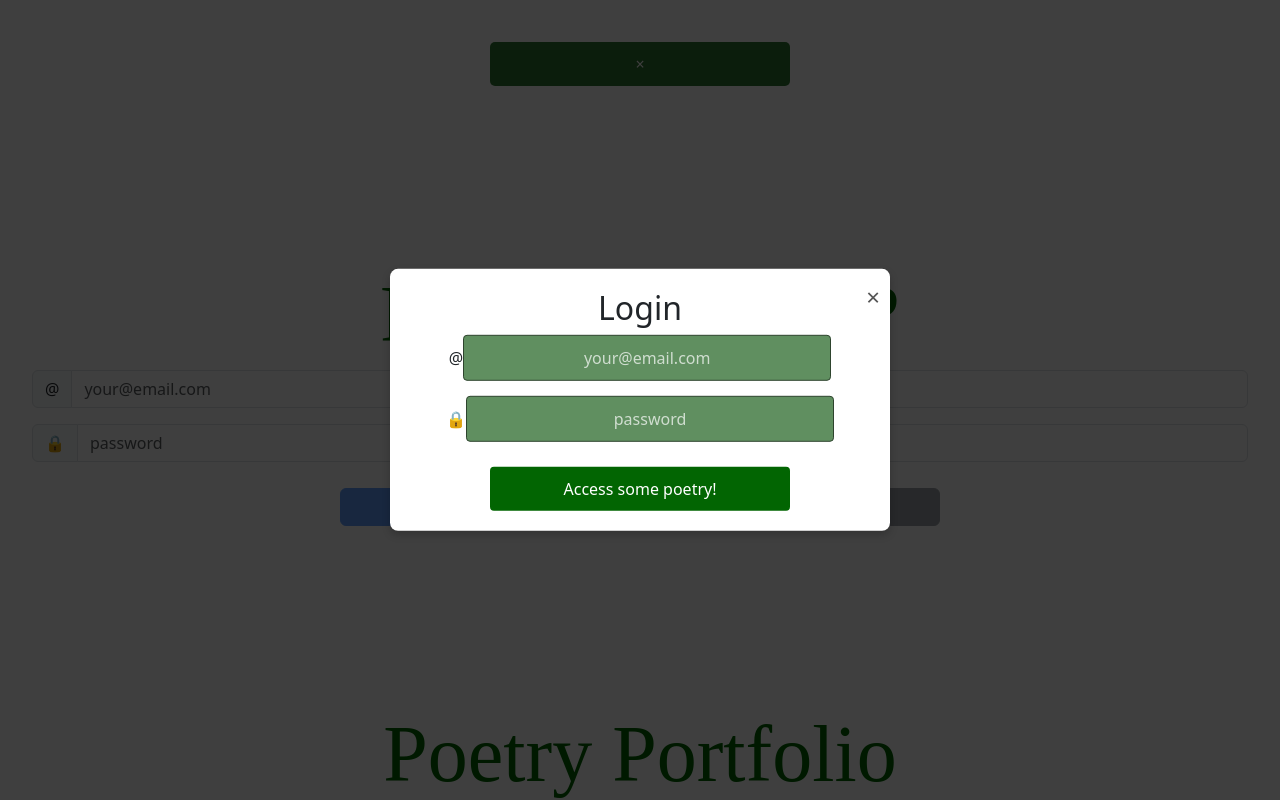
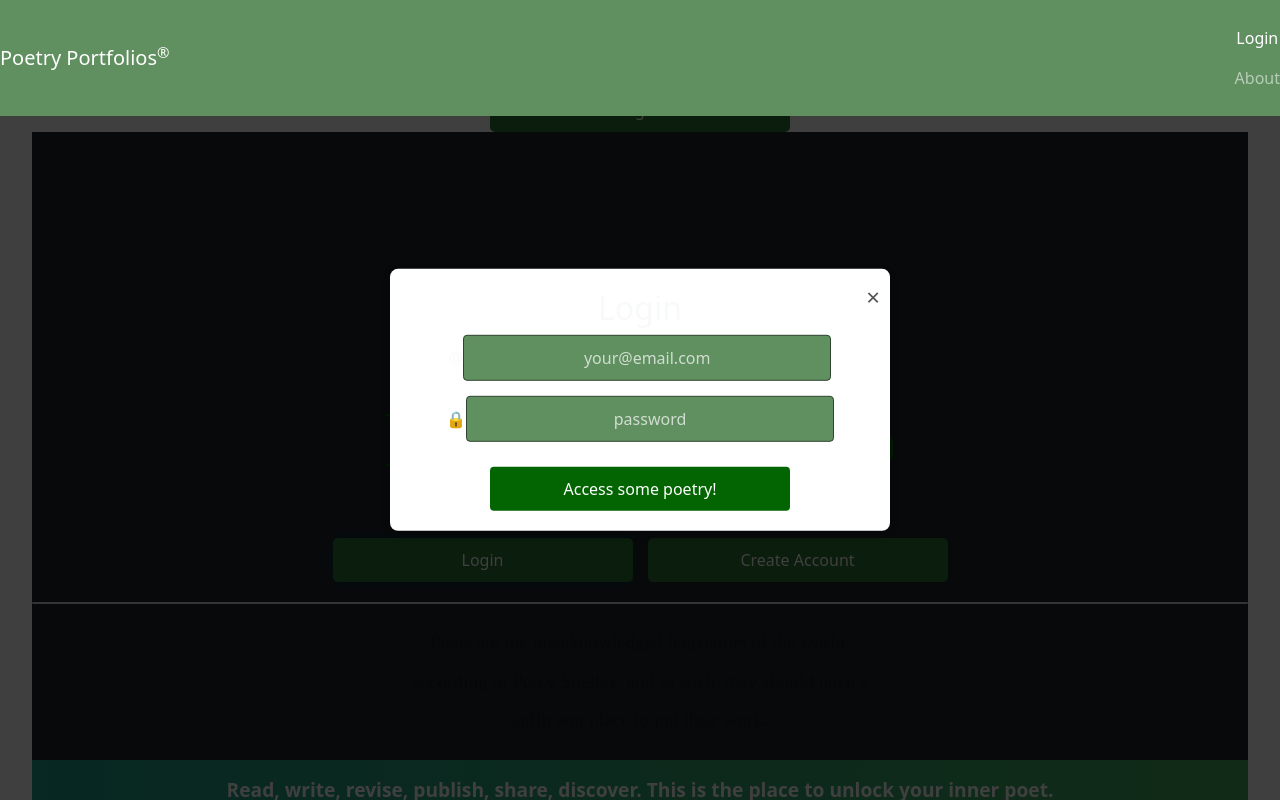
Before and after one commit to evajterry/CS260-React, a React (Vite) app: page / in a window 1280 px wide. Both pictures are taken after a click on the button "Login". Shown: the top 800 px of the page. Built offline with nearby package versions, Linux system fonts and the light colour scheme.

Commit message:
I made a new github -- this is now using mainly the simon

```diff
--- a/src/App.jsx
+++ b/src/App.jsx
@@ -18,18 +18,14 @@ import YeatsImage from "./images/william-yeats.jpeg";
 import AtwoodImage from "./images/margaret-atwood.webp";
 
 // import Search from './pages/Search';
-import { BrowserRouter as Router, Route, Routes, BrowserRouter, NavLink, Navigate, useNavigate } from 'react-router-dom';
+import { BrowserRouter, NavLink, Route, Routes, Navigate, useNavigate } from 'react-router-dom';
 
 function App() {
+  const [userName, setUserName] = React.useState(localStorage.getItem('userName') || '');
+  const currentAuthState = userName ? AuthState.Authenticated : AuthState.Unauthenticated;
+  const [authState, setAuthState] = React.useState(currentAuthState);
   const [showLogin, setShowLogin] = useState(false);
   const [showCreateAccount, setShowCreateAccount] = useState(false);
-  const [userName, setUserName] = React.useState(localStorage.getItem('userName') || '');
-  // need to define AuthState
-  const currentAuthState = userName ? AuthState.Authenticated : AuthState.Unauthenticated;
-  const [authState, setAuthState] = React.useState(currentAuthState);
-  // const navigate = useNavigate(); // Add useNavigate
-
-  // const toggleLoginPopup = () => setShowLogin(!showLogin);
 
   const hidePopups = () => {
     setShowLogin(false);
@@ -55,18 +51,48 @@ function App() {
 
   return (
     <BrowserRouter>
+
       {showLogin && (
-        <Login
+        <LoginComponent
           userName={userName}
           authState={authState}
-          onAuthChange={(userName, authState) => {
-            setAuthState(authState);
-            setUserName(userName);
-            setShowLogin(false); // Close popup on successful login/logout
-          }}
+          onAuthChange={handleAuthChange}
         />
       )}
-      <div>
+      <div className='body bg-dark text-light'>
+        <header className='container-fluid'>
+          <nav className='navbar fixed-top navbar-dark'>
+            <div className='navbar-brand'>
+              Poetry Portfolios<sup>&reg;</sup>
+            </div>
+            <menu className='navbar-nav'>
+              <li className='nav-item'>
+                <NavLink className='nav-link' to=''>
+                  Login
+                </NavLink>
+              </li>
+              {authState === AuthState.Authenticated && (
+                <li className='nav-item'>
+                  <NavLink className='nav-link' to='Search'>
+                    Search
+                  </NavLink>
+                </li>
+              )}
+              {authState === AuthState.Authenticated && (
+                <li className='nav-item'>
+                  <NavLink className='nav-link' to='Profile'>
+                    Profile
+                  </NavLink>
+                </li>
+              )}
+              <li className='nav-item'>
+                <NavLink className='nav-link' to='About'>
+                  About
+                </NavLink>
+              </li>
+            </menu>
+          </nav>
+        </header>
         <h1>Poetry Portfolio</h1>
         <div className="button-container">
           <button onClick={showLoginPopup}>Login</button>
@@ -104,18 +130,16 @@ function App() {
             <CreateAccountPopup hidePopups={hidePopups} />
           </>
         )}
-        <div>
         <Routes>
-          <Route // change this to being a popup instead of a new page
+          <Route
             path='/'
-            element={authState === AuthState.Authenticated ? <Navigate to="/Profile" /> : <Login userName={userName} authState={authState} onAuthChange={handleAuthChange} />}
+            element={authState === AuthState.Authenticated ? <Navigate to="/Search" /> : <LoginComponent userName={userName} authState={authState} onAuthChange={handleAuthChange} />}
           />
           <Route path='/Search' element={<Search />} />
           <Route path='/Profile' element={<Profile />} />
           <Route path='/About' element={<About />} />
           <Route path='*' element={<NotFound />} />
         </Routes>
-        </div>
       </div>
     </BrowserRouter>
   );
@@ -200,12 +224,12 @@ function NotFound() {
 
 export function LoginComponent({ userName, authState, onAuthChange }) {
   const navigate = useNavigate();
-
+   // fix handleLogin -- trying to navigate to search but we did it in popup.jsx file
   const handleLogin = () => {
     // Simulate authentication logic
     const updatedUserName = "John Doe";  // Replace with actual user input
     onAuthChange(updatedUserName, AuthState.Authenticated);
-    navigate('./Search');  // Redirect to the Search page after login
+    navigate('/Search');  // Redirect to the Search page after login
   };
 
   return (
--- a/src/Login/login.jsx
+++ b/src/Login/login.jsx
@@ -1,19 +1,25 @@
-import React from 'react';
-import { Unauthenticated } from './unauthenticated';
-import { Authenticated } from './authenticated';
+import React, { useState } from 'react';
+import { useNavigate } from 'react-router-dom';
+import Popup from '../Popup'; // Assuming Popup is used inside Login component
 import { AuthState } from './authState';
-import { useNavigate } from 'react-router-dom';
 
 export function Login({ userName, authState, onAuthChange }) {
   const navigate = useNavigate();
 
+  const [showPopup, setShowPopup] = useState(false);
+
+  const handleLogin = (loginUserName) => {
+    onAuthChange(loginUserName, AuthState.Authenticated); // Update authState to authenticated
+    navigate('/Search'); // Navigate to /Search after login
+  };
+
   return (
-      <div className='login-popup-overlay'>
-        <div className='login-popup'>
-          <button className='close-btn' onClick={() => onAuthChange(userName, AuthState.Unauthenticated)}>
+    <div className="login-popup-overlay">
+      <div className="login-popup">
+        <button className="close-btn" onClick={() => onAuthChange(userName, AuthState.Unauthenticated)}>
           &times;
         </button>
-          {authState !== AuthState.Unknown && <h1>POETRY??????</h1>}
+        {authState !== AuthState.Unknown && <h1>POETRY</h1>}
         {authState === AuthState.Authenticated && (
           <Authenticated
             userName={userName}
@@ -21,17 +27,54 @@ export function Login({ userName, authState, onAuthChange }) {
           />
         )}
         {authState === AuthState.Unauthenticated && (
-            <Unauthenticated
-              userName={userName}
-              onLogin={(loginUserName) => {
-                onAuthChange(loginUserName, AuthState.Authenticated);
-                navigate('/Search'); // Redirect to the Search page on login
-              }}
-            />
+          <button onClick={() => setShowPopup(true)}>Login</button> // Show login popup
         )}
       </div>
+
+      {showPopup && (
+        <Popup hidePopups={() => setShowPopup(false)} onLogin={handleLogin} /> // Pass handleLogin to Popup
+      )}
     </div>
   );
 }
 
 export default Login;
+
+
+// import React from 'react';
+// import { Unauthenticated } from './unauthenticated';
+// import { Authenticated } from './authenticated';
+// import { AuthState } from './authState';
+// import { useNavigate } from 'react-router-dom';
+
+// export function Login({ userName, authState, onAuthChange }) {
+//     const navigate = useNavigate();
+
+//     return (
+//       <div className='login-popup-overlay'>
+//         <div className='login-popup'>
+//           <button className='close-btn' onClick={() => onAuthChange(userName, AuthState.Unauthenticated)}>
+//             &times;
+//           </button>
+//           {authState !== AuthState.Unknown && <h1>POETRY</h1>}
+//           {authState === AuthState.Authenticated && (
+//             <Authenticated
+//               userName={userName}
+//               onLogout={() => onAuthChange(userName, AuthState.Unauthenticated)}
+//             />
+//           )}
+//           {authState === AuthState.Unauthenticated && (
+//             <Unauthenticated
+//               userName={userName}
+//               onLogin={(loginUserName) => {
+//                 onAuthChange(loginUserName, AuthState.Authenticated);
+//                 navigate('/Search'); // Redirect to the Search page on login
+//               }}
+//             />
+//           )}
+//         </div>
+//       </div>
+//     );
+//   }
+
+//   export default Login;
--- a/src/Popup.jsx
+++ b/src/Popup.jsx
@@ -1,22 +1,47 @@
-import React from 'react';
+import React, { useState } from 'react';
+import { useNavigate } from 'react-router-dom';
 import './Popup.css';
 
-const Popup = ({ hidePopups }) => {
+const Popup = ({ hidePopups, onLogin }) => {
+  const navigate = useNavigate();
+  const [email, setEmail] = useState('');
+  const [password, setPassword] = useState('');
+
+  const navigateToSearch = (event) => {
+    event.preventDefault();
+    console.log('Logging in...');
+
+    // You can validate email and password here if needed
+
+    // Call the onLogin function passed from the parent to update the authState
+    onLogin(email); // Pass email as the login username
+    navigate('/Search'); // Navigate to the Search page
+  };
+
   return (
     <>
       <div className="popup-overlay" id="overlay" onClick={hidePopups}></div>
-
       <div className="popup" id="loginPopup">
         <span className="close" onClick={hidePopups}>&times;</span>
         <h2>Login</h2>
-        <form method="get" action="search.html">
+        <form onSubmit={navigateToSearch}>
           <div className="form-group">
             <span>@</span>
-            <input type="text" placeholder="your@email.com" />
+            <input
+              type="text"
+              placeholder="your@email.com"
+              value={email}
+              onChange={(e) => setEmail(e.target.value)}
+            />
           </div>
           <div className="form-group">
             <span>🔒</span>
-            <input type="password" placeholder="password" />
+            <input
+              type="password"
+              placeholder="password"
+              value={password}
+              onChange={(e) => setPassword(e.target.value)}
+            />
           </div>
           <button type="submit" className="submit-btn">Access some poetry!</button>
         </form>
--- a/src/Profile/Profile.jsx
+++ b/src/Profile/Profile.jsx
@@ -88,7 +88,7 @@ function Profile() {
         <footer>
           <span className="text-reset">Designed by Eva Terry</span>
           <br />
-          <button onClick={() => window.location.href="https://github.com/evajterry/CS260"}>
+          <button onClick={() => window.location.href="https://github.com/evajterry/CS260-React"}>
             GitHub
           </button>
         </footer>
--- a/src/Search/Search.jsx
+++ b/src/Search/Search.jsx
@@ -68,7 +68,7 @@ function Search() {
         <br />
         <button
           onClick={() =>
-            (window.location.href = "https://github.com/evajterry/CS260")
+            (window.location.href = "https://github.com/evajterry/CS260-React")
           }
         >
           GitHub
```
Also changed, not shown: src/App1.jsx (added). Lines whose indentation alone changed are shown as unchanged.
